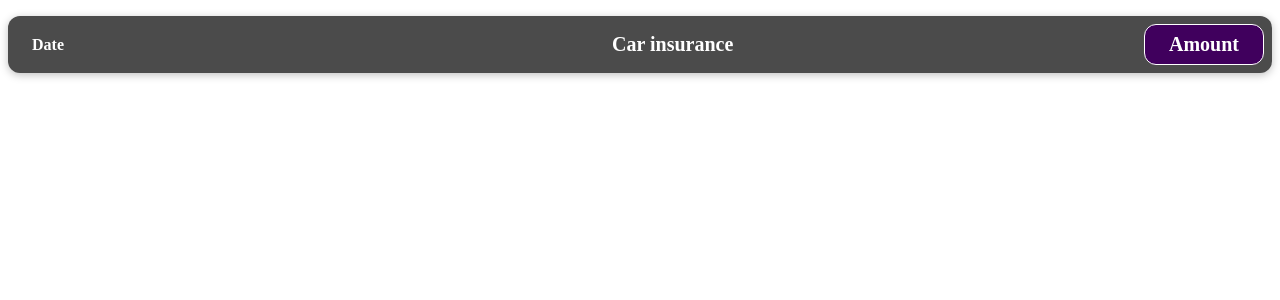
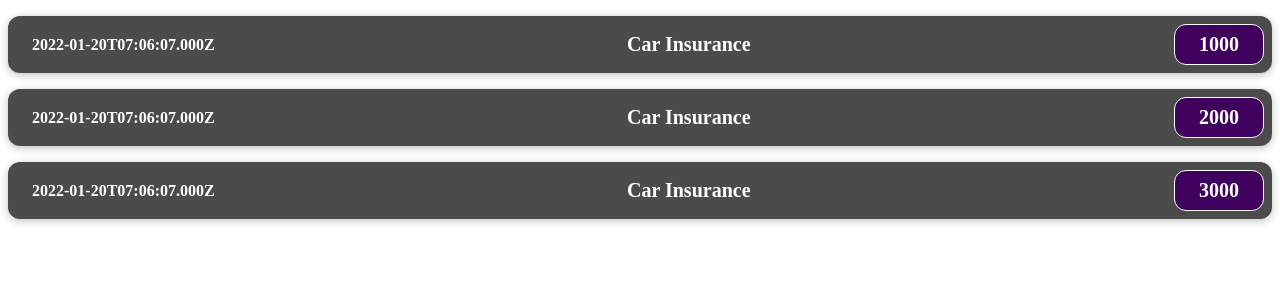
Before and after one commit to gkbot167/react-gk-001, a React (Create React App) app: page / in a window 1280 px wide. Shown: the top 300 px of the page. Built offline with nearby package versions, Linux system fonts and the light colour scheme.

Commit message:
2 files modified

```diff
--- a/src/App.js
+++ b/src/App.js
@@ -2,9 +2,40 @@ import React from 'react';
 import './style.css';
 import FunctionComponent from './functionComponent';
 export default function App() {
+  const Expense = [
+    {
+      title: 'Car Insurance',
+      amount: '1000',
+      date: new Date(),
+    },
+    {
+      title: 'Car Insurance',
+      amount: '2000',
+      date: new Date(),
+    },
+    {
+      title: 'Car Insurance',
+      amount: '3000',
+      date: new Date(),
+    },
+  ];
   return (
     <div>
-      <FunctionComponent></FunctionComponent>
+      <FunctionComponent
+        title={Expense[0].title}
+        amount={Expense[0].amount}
+        date={Expense[0].date}
+      ></FunctionComponent>
+      <FunctionComponent
+        title={Expense[1].title}
+        amount={Expense[1].amount}
+        date={Expense[1].date}
+      ></FunctionComponent>
+      <FunctionComponent
+        title={Expense[2].title}
+        amount={Expense[2].amount}
+        date={Expense[2].date}
+      ></FunctionComponent>
     </div>
   );
 }
--- a/src/functionComponent.js
+++ b/src/functionComponent.js
@@ -1,15 +1,17 @@
 import React from 'react';
 import './expense.css';
-const FunctionComponent = () => {
+const FunctionComponent = (props) => {
+  const ExpenseDate = new Date();
   const ExpenseTitle = 'Car insurance';
+  const ExpenseAmount = '1000';
   return (
     <div className="expense-item">
-      <h2>Date</h2>
+      <h2>{props.date.toISOString()}</h2>
       <div className="expense-item__description">
-        <h2> {ExpenseTitle}</h2>
+        <h2> {props.title}</h2>
       </div>
       <div className="expense-item__price">
-        <div> Amount </div>
+        <div> {props.amount} </div>
       </div>
     </div>
   );
```
